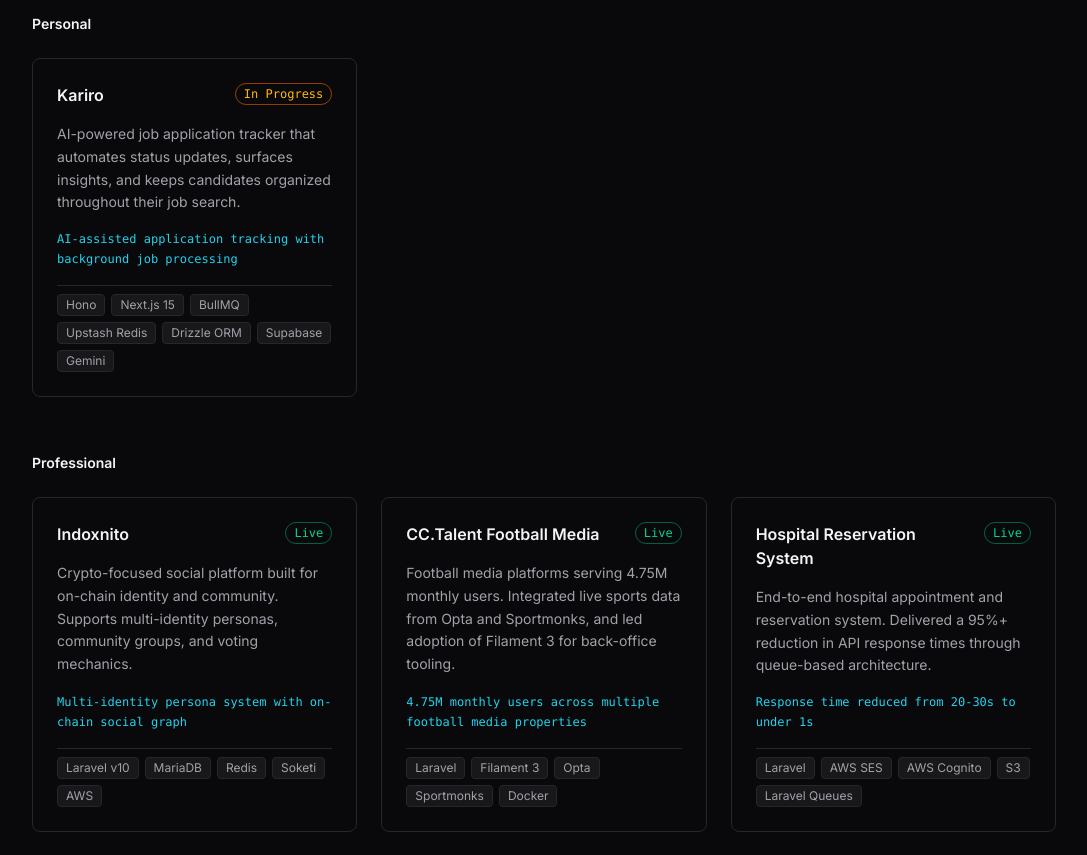
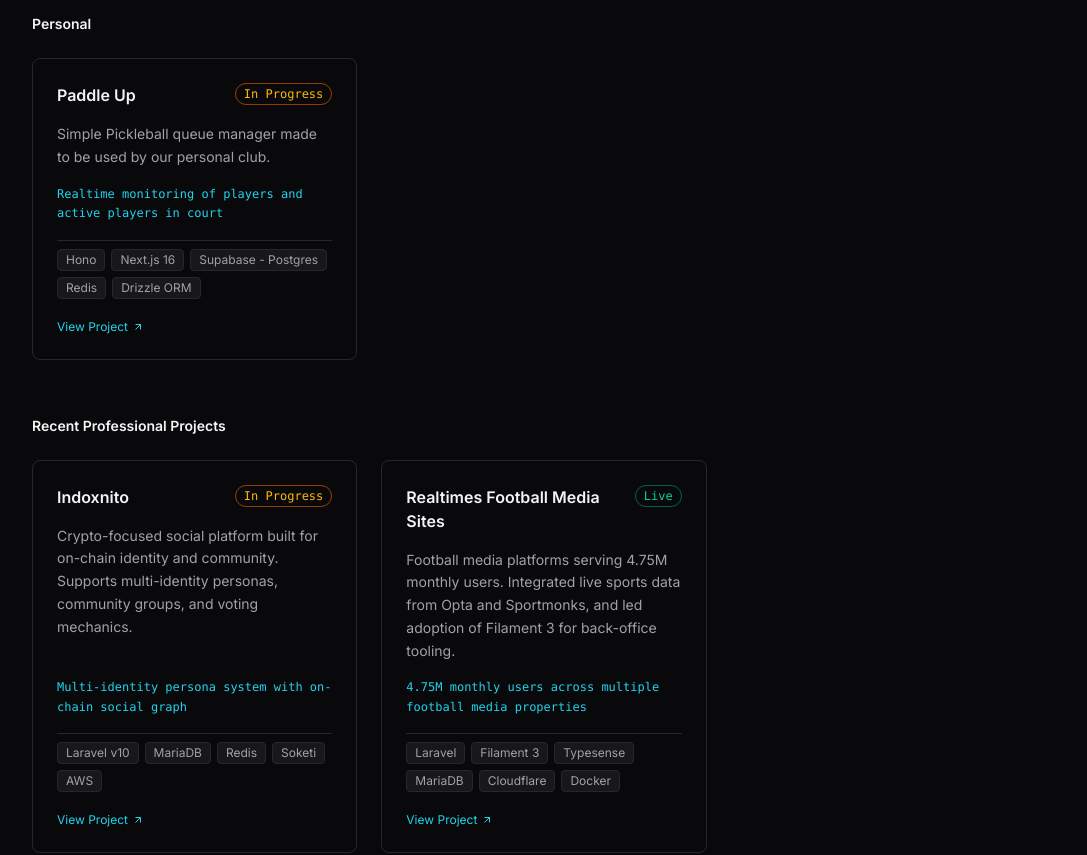
Before and after one commit to chankennethg/portfolio, a Next.js app: page /portfolio/ in a window 1280 px wide. Shown: the part 2320-3175 px from the top of the page, without its empty margins (96-1183 px from the left). Built offline with nearby package versions, Linux system fonts and the light colour scheme.

Commit message:
feat: update projects — add Paddle Up, fill URLs, rename CC.Talent, remove Hospital

```diff
--- a/src/components/sections/Projects.tsx
+++ b/src/components/sections/Projects.tsx
@@ -11,54 +11,42 @@ type Project = {
 const projects: Project[] = [
   // ── Personal Projects ──────────────────────────────────────────────────────
   {
-    name: "Kariro",
+    name: "Paddle Up",
     status: "In Progress",
     type: "personal",
-    url: "", // e.g. "https://kariro.app"
+    url: "https://paddle-up-web.vercel.app/", // e.g. "https://kariro.app"
     description:
-      "AI-powered job application tracker that automates status updates, surfaces insights, and keeps candidates organized throughout their job search.",
+      "Simple Pickleball queue manager made to be used by our personal club.",
     stack: [
       "Hono",
-      "Next.js 15",
-      "BullMQ",
-      "Upstash Redis",
+      "Next.js 16",
+      "Supabase - Postgres",
+      "Redis",
       "Drizzle ORM",
-      "Supabase",
-      "Gemini",
     ],
-    highlight: "AI-assisted application tracking with background job processing",
+    highlight: "Realtime monitoring of players and active players in court",
   },
 
   // ── Professional Projects ──────────────────────────────────────────────────
   {
     name: "Indoxnito",
-    status: "Live",
+    status: "In Progress",
     type: "professional",
-    url: "", // e.g. "https://indoxnito.com"
+    url: "https://indoxnito.com",
     description:
       "Crypto-focused social platform built for on-chain identity and community. Supports multi-identity personas, community groups, and voting mechanics.",
     stack: ["Laravel v10", "MariaDB", "Redis", "Soketi", "AWS"],
     highlight: "Multi-identity persona system with on-chain social graph",
   },
   {
-    name: "CC.Talent Football Media",
+    name: "Realtimes Football Media Sites",
     status: "Live",
     type: "professional",
-    url: "", // e.g. "https://cc.talent"
+    url: "https://www.realtimesnetwork.com/en/",
     description:
       "Football media platforms serving 4.75M monthly users. Integrated live sports data from Opta and Sportmonks, and led adoption of Filament 3 for back-office tooling.",
-    stack: ["Laravel", "Filament 3", "Opta", "Sportmonks", "Docker"],
+    stack: ["Laravel", "Filament 3", "Typesense", "MariaDB", "Cloudflare", "Docker"],
     highlight: "4.75M monthly users across multiple football media properties",
-  },
-  {
-    name: "Hospital Reservation System",
-    status: "Live",
-    type: "professional",
-    url: "", // e.g. "https://..."
-    description:
-      "End-to-end hospital appointment and reservation system. Delivered a 95%+ reduction in API response times through queue-based architecture.",
-    stack: ["Laravel", "AWS SES", "AWS Cognito", "S3", "Laravel Queues"],
-    highlight: "Response time reduced from 20-30s to under 1s",
   },
 ];
 
@@ -143,7 +131,7 @@ export default function Projects() {
 
           <div>
             <h3 className="text-sm font-semibold text-[var(--foreground)] mb-6">
-              Professional
+              Recent Professional Projects
             </h3>
             <div className="grid sm:grid-cols-2 lg:grid-cols-3 gap-6">
               {professional.map((p) => (
```
